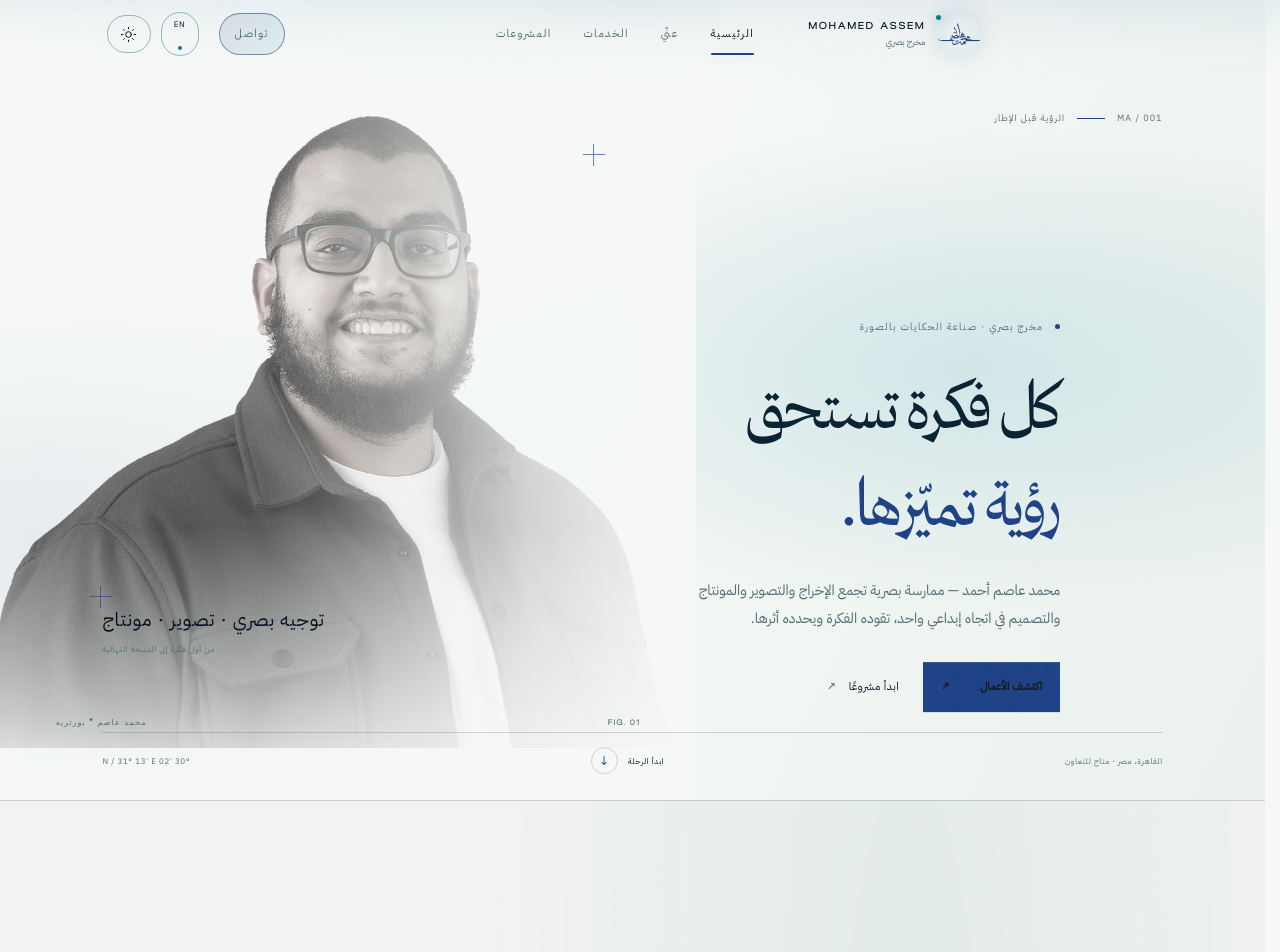
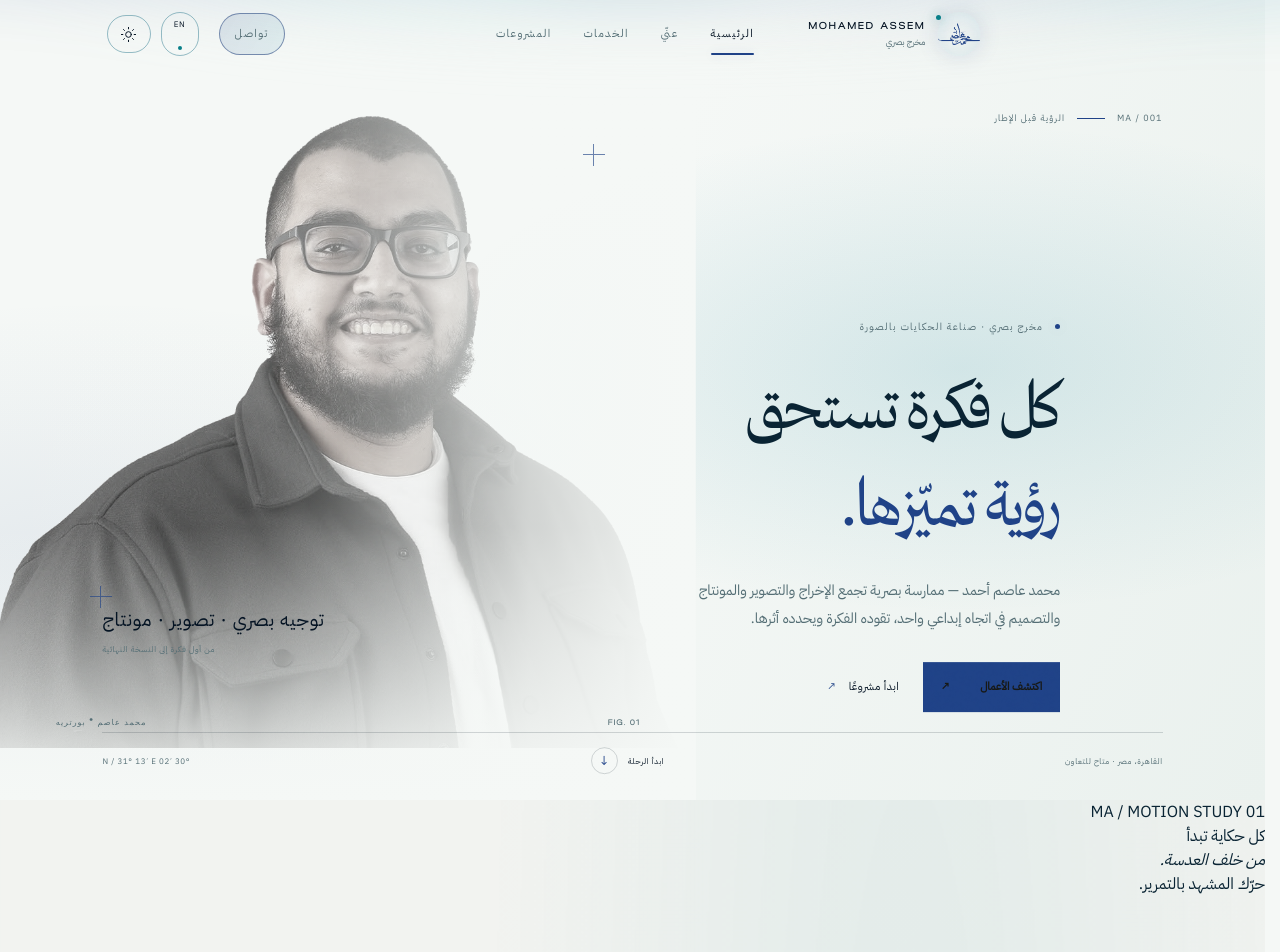
Before and after one commit to Abdo1629/assem-portfolio-web, a Next.js app: page / in a window 1280 px wide. Shown: the top 952 px of the page. Built offline with nearby package versions, Linux system fonts and the light colour scheme.

Commit message:
Integrate scroll camera scene and Assem assistant on homepage

```diff
--- a/components/HomeExperience.tsx
+++ b/components/HomeExperience.tsx
@@ -10,6 +10,8 @@ import { ScrollSmoother } from "gsap/ScrollSmoother";
 import { useLanguage } from "@/components/LanguageProvider";
 import { Navigation } from "@/components/Navigation";
 import { Footer } from "@/components/Footer";
+import { AssemAssistant } from "@/components/AssemAssistant";
+import { CameraScrollSequence } from "@/components/motion/CameraScrollSequence";
 import { homepageFixture } from "@/data/homepage-fixture";
 
 gsap.registerPlugin(ScrollTrigger, ScrollSmoother);
@@ -194,6 +196,8 @@ export function HomeExperience() {
         </div>
       </section>
 
+      <CameraScrollSequence />
+
       <section id="manifesto" className="manifesto-section section-pad">
         <div className="section-rail reveal-up"><span>01</span><i />{ar ? "الرؤية" : "THE POINT OF VIEW"}</div>
         <div className="manifesto-content reveal-up">
@@ -274,6 +278,7 @@ export function HomeExperience() {
       <Footer />
         </div>
       </div>
+      <AssemAssistant />
     </main>
   );
 }
```
